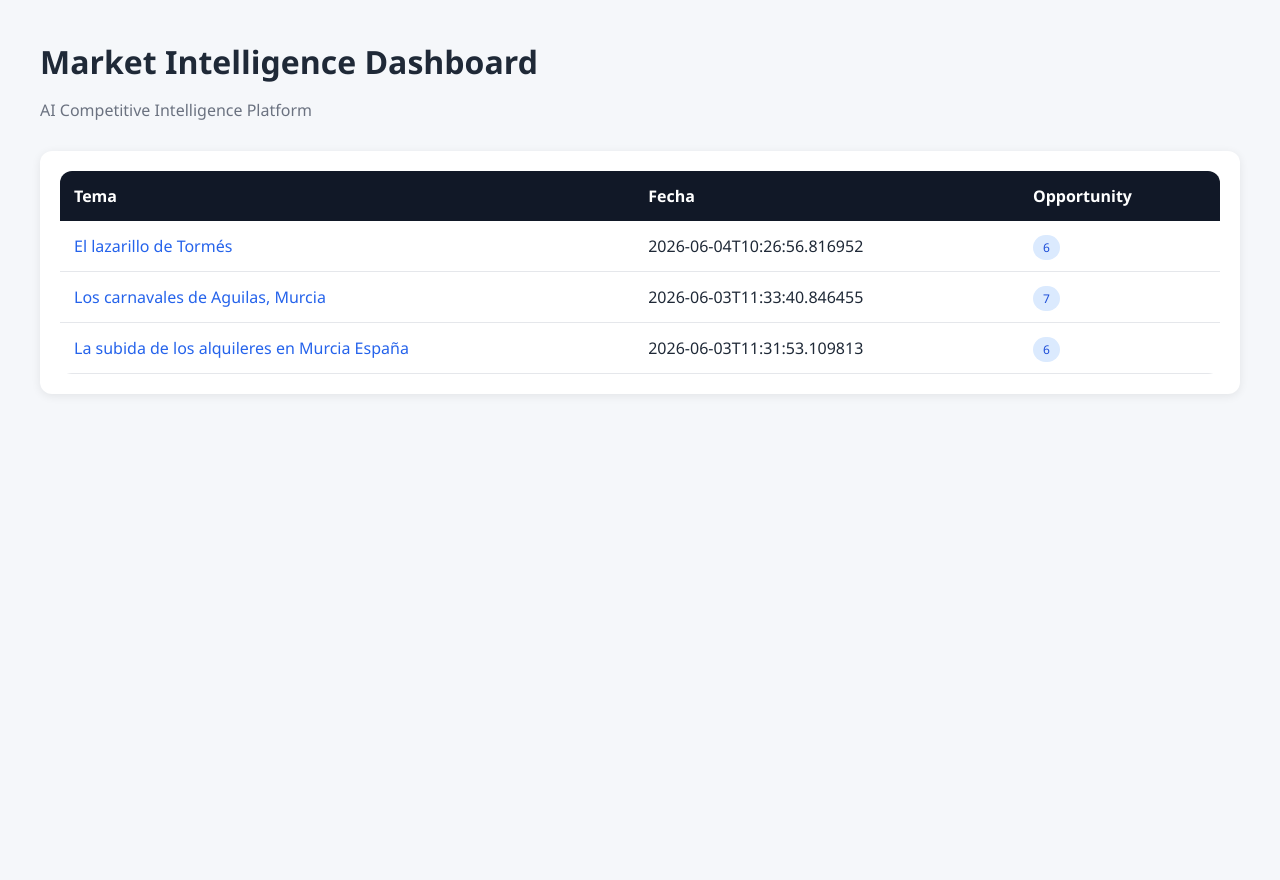
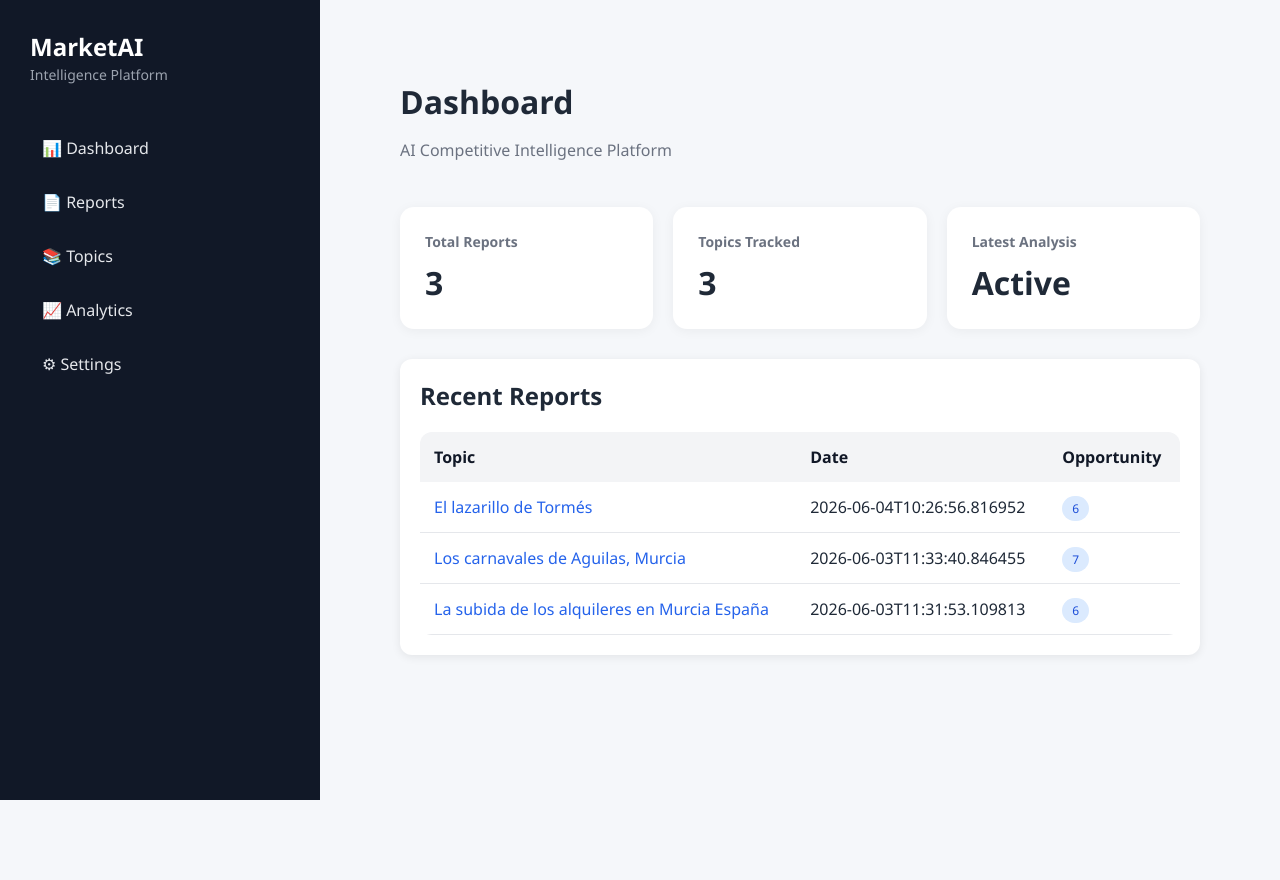
Before and after one commit to PedroHdz9/crewai-market-analyst, a FastAPI app: page / in a window 1280 px wide. Before the commit the page ends 374 px from the top, so only its background shows below. Run offline with FastAPI, Linux system fonts and the light colour scheme; data comes from the database, SQL or seed files in the repository.

Commit message:
Dashboard mejorado

```diff
--- a/app/dashboard/server.py
+++ b/app/dashboard/server.py
@@ -5,6 +5,7 @@ from fastapi.templating import Jinja2Templates
 from fastapi import Request
 from fastapi.staticfiles import StaticFiles
 from fastapi.responses import FileResponse
+from fastapi.responses import RedirectResponse
 
 from app.database.report_repository import (
     get_all_reports,
@@ -115,3 +116,73 @@ def download_markdown(report_id: int):
         filename="report.md",
         media_type="text/markdown"
     )
+
+@app.get("/")
+def root():
+    return RedirectResponse("/dashboard")
+
+@app.get("/dashboard")
+def dashboard(request: Request):
+
+    reports = get_all_reports()
+
+    return templates.TemplateResponse(
+        request=request,
+        name="dashboard.html",
+        context={
+            "reports": reports
+        }
+    )
+
+@app.get("/reports")
+def reports_page(request: Request):
+
+    reports = get_all_reports()
+
+    return templates.TemplateResponse(
+        request=request,
+        name="reports.html",
+        context={
+            "reports": reports
+        }
+    )
+
+@app.get("/topics")
+def topics_page(request: Request):
+
+    reports = get_all_reports()
+
+    topics = sorted(
+        list(
+            set(
+                report[1]
+                for report in reports
+            )
+        )
+    )
+
+    return templates.TemplateResponse(
+        request=request,
+        name="topics.html",
+        context={
+            "topics": topics
+        }
+    )
+
+@app.get("/analytics")
+def analytics_page(request: Request):
+
+    return templates.TemplateResponse(
+        request=request,
+        name="analytics.html",
+        context={}
+    )
+
+@app.get("/settings")
+def settings_page(request: Request):
+
+    return templates.TemplateResponse(
+        request=request,
+        name="settings.html",
+        context={}
+    )
--- a/app/dashboard/static/style.css
+++ b/app/dashboard/static/style.css
@@ -137,3 +137,125 @@ tr:hover {
     padding: 2px 5px;
     border-radius: 4px;
 }
+
+/* ===========================
+   SaaS Layout
+=========================== */
+
+.layout {
+    display: flex;
+    min-height: 100vh;
+}
+
+.sidebar {
+    width: 260px;
+    background: #111827;
+    color: white;
+    padding: 30px;
+    position: fixed;
+    top: 0;
+    left: 0;
+    bottom: 0;
+}
+
+.logo h2 {
+    margin: 0;
+}
+
+.logo span {
+    color: #9ca3af;
+    font-size: 14px;
+}
+
+.sidebar nav {
+    margin-top: 40px;
+}
+
+.sidebar nav a {
+    display: block;
+    color: #e5e7eb;
+    padding: 12px;
+    border-radius: 8px;
+    margin-bottom: 8px;
+    transition: 0.2s;
+}
+
+.sidebar nav a:hover {
+    background: #1f2937;
+}
+
+.main-content {
+    margin-left: 320px;
+    width: calc(100% - 320px);
+    padding: 40px;
+}
+
+.header {
+    display: flex;
+    justify-content: space-between;
+    align-items: center;
+}
+
+
+.kpi-grid {
+    display: grid;
+    grid-template-columns: repeat(3, 1fr);
+    gap: 20px;
+    margin-bottom: 30px;
+}
+
+.kpi-card {
+    background: white;
+    padding: 25px;
+    border-radius: 14px;
+    box-shadow: 0 2px 12px rgba(0,0,0,.05);
+}
+
+.kpi-card h3 {
+    margin: 0;
+    color: #6b7280;
+    font-size: 14px;
+}
+
+.kpi-card span {
+    display: block;
+    margin-top: 10px;
+    font-size: 32px;
+    font-weight: bold;
+}
+
+.card h2 {
+    margin-top: 0;
+}
+
+table {
+    margin-top: 20px;
+}
+
+th {
+    background: #f3f4f6;
+    color: #111827;
+    font-weight: 600;
+}
+
+tr:hover {
+    background: #f8fafc;
+}
+
+
+@media (max-width: 900px) {
+
+    .sidebar {
+        display: none;
+    }
+
+    .main-content {
+        margin-left: 0;
+        width: 100%;
+    }
+
+    .kpi-grid {
+        grid-template-columns: 1fr;
+    }
+
+}
--- a/app/dashboard/templates/index.html
+++ b/app/dashboard/templates/index.html
@@ -2,20 +2,49 @@
 <html>
 
 <head>
+
     <title>Market Intelligence Dashboard</title>
 
     <link
         rel="stylesheet"
         href="/static/style.css">
+
 </head>
 
 <body>
 
-<div class="container">
+<div class="layout">
+
+    <aside class="sidebar">
+
+        <div class="logo">
+            <h2>MarketAI</h2>
+            <span>Intelligence Platform</span>
+        </div>
+
+        <nav>
+
+            <a href="/dashboard">📊 Dashboard</a>
+
+            <a href="/reports">📄 Reports</a>
+
+            <a href="/topics">📚 Topics</a>
+
+            <a href="/analytics">📈 Analytics</a>
+
+            <a href="/settings">⚙ Settings</a>
+
+        </nav>
+
+    </aside>
+
+    <main class="main-content">
 
         <div class="header">
 
-        <h1>Market Intelligence Dashboard</h1>
+            <div>
+
+                <h1>Dashboard</h1>
 
                 <p>
                     AI Competitive Intelligence Platform
@@ -23,14 +52,56 @@
 
             </div>
 
+        </div>
+
+        <div class="kpi-grid">
+
+            <div class="kpi-card">
+
+                <h3>Total Reports</h3>
+
+                <span>
+                    {{ reports|length }}
+                </span>
+
+            </div>
+
+            <div class="kpi-card">
+
+                <h3>Topics Tracked</h3>
+
+                <span>
+                    {{ reports|length }}
+                </span>
+
+            </div>
+
+            <div class="kpi-card">
+
+                <h3>Latest Analysis</h3>
+
+                <span>
+                    Active
+                </span>
+
+            </div>
+
+        </div>
+
         <div class="card">
+
+            <h2>Recent Reports</h2>
 
             <table>
 
                 <tr>
-                <th>Tema</th>
-                <th>Fecha</th>
+
+                    <th>Topic</th>
+
+                    <th>Date</th>
+
                     <th>Opportunity</th>
+
                 </tr>
 
                 {% for report in reports %}
@@ -38,17 +109,21 @@
                 <tr>
 
                     <td>
+
                         <a href="/topic/{{ report[1] }}">
                             {{ report[1] }}
                         </a>
+
                     </td>
 
                     <td>{{ report[2] }}</td>
 
                     <td>
+
                         <span class="badge">
                             {{ report[3] }}
                         </span>
+
                     </td>
 
                 </tr>
@@ -59,6 +134,8 @@
 
         </div>
 
+    </main>
+
 </div>
 
 </body>
```
Also changed, not shown: app/dashboard/templates/analytics.html (added, +11 -0 lines), app/dashboard/templates/base.html (added, +66 -0 lines), app/dashboard/templates/dashboard.html (added, +51 -0 lines), app/dashboard/templates/report.html (+4 -18 lines), app/dashboard/templates/reports.html (added, +47 -0 lines), app/dashboard/templates/settings.html (added, +21 -0 lines), app/dashboard/templates/topics.html (added, +29 -0 lines), app/database/report_repository.py (+45 -0 lines). Lines whose indentation alone changed are shown as unchanged.
